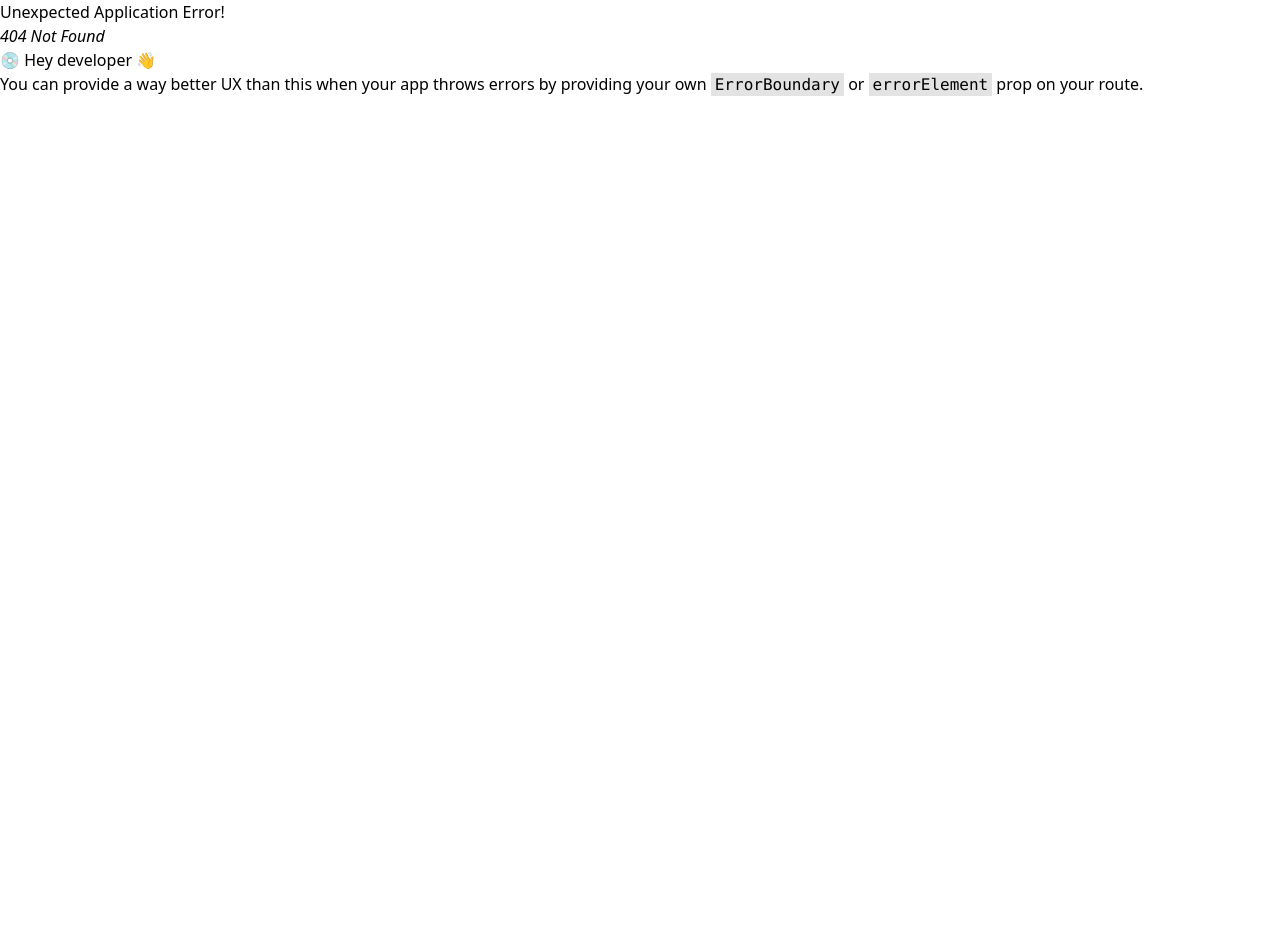
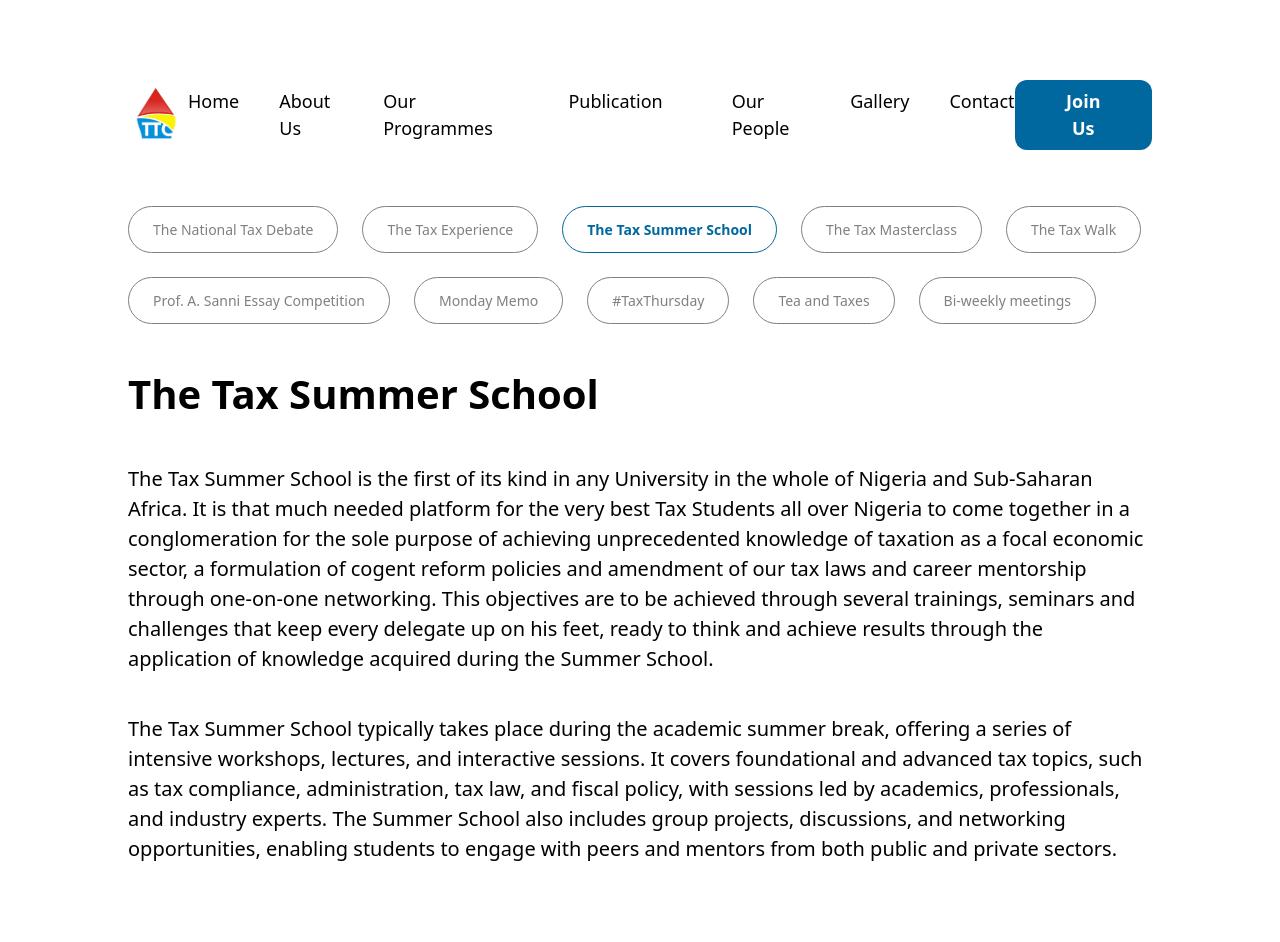
Before and after one commit to unilagtaxclub/TheTaxClub, a React (Vite) app: page /programmes/ttss in a window 1280 px wide. Before the commit this address had no page. Shown: the top 942 px of the page. Before the commit the page ends 800 px from the top, so only its background shows below. Built offline with nearby package versions, Linux system fonts and the light colour scheme.

Commit message:
designed ttss page

```diff
--- a/src/App.tsx
+++ b/src/App.tsx
@@ -10,6 +10,7 @@ import OurPeople from "./pages/people";
 import Gallery from "./pages/gallery";
 import Tntd from "./pages/programmes/tntd";
 import Tte from "./pages/programmes/tte";
+import Ttss from "./pages/programmes/ttss";
 
 const App = () => {
   const router = createBrowserRouter([
@@ -25,6 +26,7 @@ const App = () => {
     // programme links
     { path: "/programmes/tntd", element: <Tntd /> },
     { path: "/programmes/tte", element: <Tte /> },
+    { path: "/programmes/ttss", element: <Ttss /> },
   ]);
 
   return (
--- /dev/null
+++ b/src/pages/programmes/ttss/index.tsx
@@ -0,0 +1,65 @@
+import { NavLink } from "react-router-dom";
+import Container from "../../../component/defaults/Container";
+import Footer from "../../../component/defaults/Footer";
+import Header from "../../../component/defaults/Header";
+import { programmeItems } from "../../../component/rawitems/ProgrammeItems";
+
+const Ttss = () => {
+  return (
+    <Container>
+      <div className="lg:mt-[10vh] mt-10">
+        <Header />
+        <div className="lg:w-[80vw] w-[90vw] mt-14 mx-auto">
+          <div className="lg:flex hidden items-center flex-wrap gap-6 text-[14px]">
+            {programmeItems.map((item) => (
+              <NavLink
+                to={item.link}
+                key={item.id}
+                className={`${item.title === "The Tax Summer School" ? "border-[#00689E] text-[#00689E] font-semibold" : "text-[#808080] border-[#808080]"} border rounded-full cursor-pointer py-3 px-6`}
+              >
+                {item.title}
+              </NavLink>
+            ))}
+          </div>
+
+          <div className="lg:text-[20px]">
+            <h2 className="lg:text-[40px] text-[24px] font-semibold lg:mt-10 mt-6">
+              The Tax Summer School
+            </h2>
+            <p className="lg:mt-10 mt-6">
+              The Tax Summer School is the first of its kind in any University
+              in the whole of Nigeria and Sub-Saharan Africa. It is that much
+              needed platform for the very best Tax Students all over Nigeria to
+              come together in a conglomeration for the sole purpose of
+              achieving unprecedented knowledge of taxation as a focal economic
+              sector, a formulation of cogent reform policies and amendment of
+              our tax laws and career mentorship through one-on-one networking.
+              This objectives are to be achieved through several trainings,
+              seminars and challenges that keep every delegate up on his feet,
+              ready to think and achieve results through the application of
+              knowledge acquired during the Summer School.
+            </p>
+            <p className="lg:mt-10 mt-6">
+              The Tax Summer School typically takes place during the academic
+              summer break, offering a series of intensive workshops, lectures,
+              and interactive sessions. It covers foundational and advanced tax
+              topics, such as tax compliance, administration, tax law, and
+              fiscal policy, with sessions led by academics, professionals, and
+              industry experts. The Summer School also includes group projects,
+              discussions, and networking opportunities, enabling students to
+              engage with peers and mentors from both public and private
+              sectors.
+            </p>
+
+            <button className="px-20 py-3 lg:mt-20 lg:w-auto w-[100%] mt-6 font-semibold text-[#fff] bg-[#00689e] rounded-xl">
+              Support this Cause
+            </button>
+          </div>
+        </div>
+      </div>
+      <Footer />
+    </Container>
+  );
+};
+
+export default Ttss;
```
